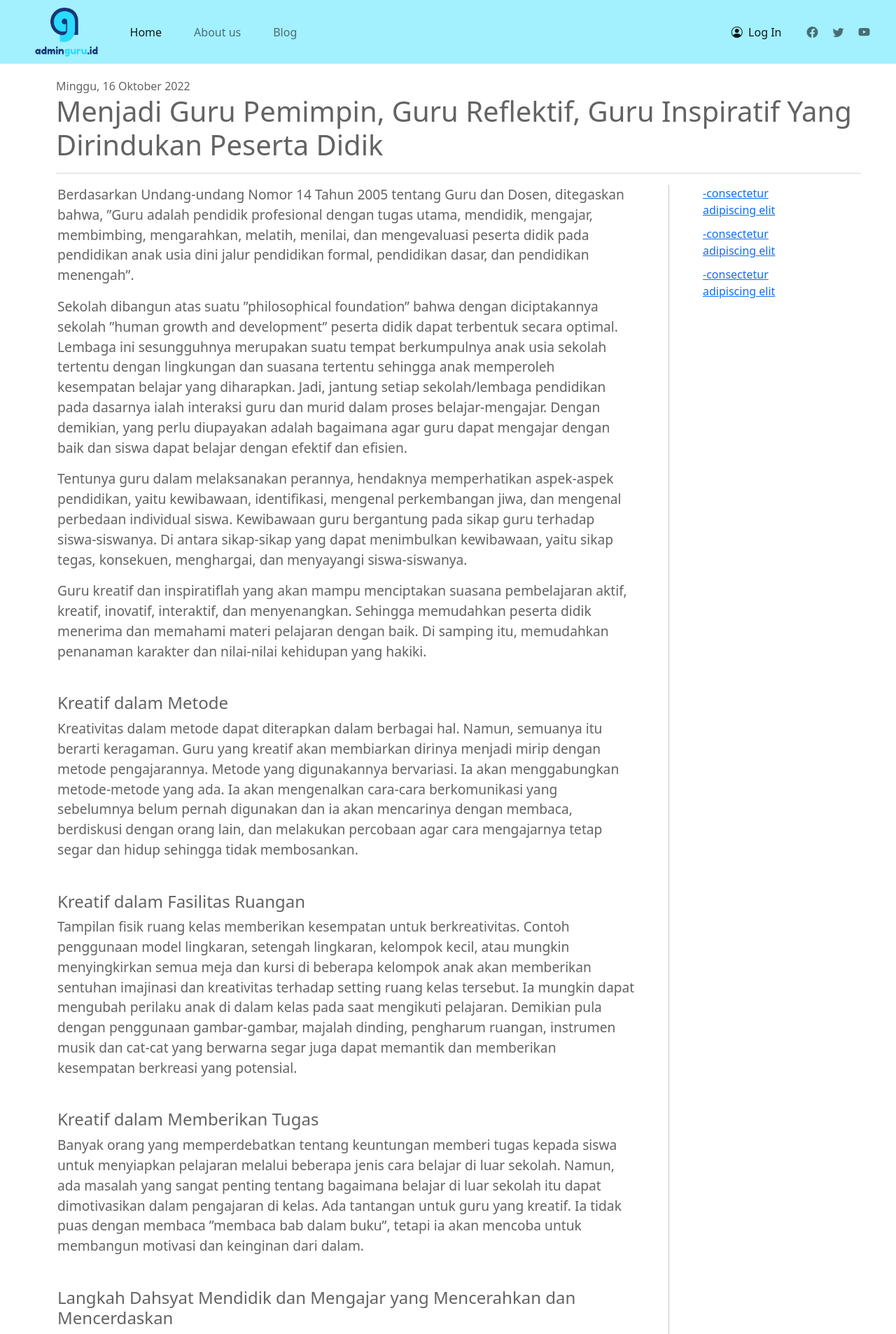
After one commit to fauzanf07/adminGuru, a PHP site: page /adminGuru/blog/artikel-guru-2.php in a window 1280 px wide. The commit adds this page. Shown: the top 1906 px of the page at 70% size. Run offline with PHP 8.4, Linux system fonts and the light colour scheme; some libraries are stand-ins or nearby versions.

Commit message:
add some article blog

```diff
--- /dev/null
+++ b/blog/artikel-guru-2.php
@@ -0,0 +1,140 @@
+<?php
+	session_start();
+
+ ?>
+<!DOCTYPE html>
+<html>
+
+<head>
+	<title>adminguru &centerdot; Blog</title>
+	<link rel="stylesheet" type="text/css" href="../style/blog/style.css">
+	<link rel="icon" type="image/x-icon" href="../images/logo.ico">
+	<link href="https://cdn.jsdelivr.net/npm/bootstrap@5.2.0/dist/css/bootstrap.min.css" rel="stylesheet" integrity="sha384-gH2yIJqKdNHPEq0n4Mqa/HGKIhSkIHeL5AyhkYV8i59U5AR6csBvApHHNl/vI1Bx" crossorigin="anonymous">
+	<link rel="stylesheet" href="https://cdn.jsdelivr.net/npm/bootstrap-icons@1.9.1/font/bootstrap-icons.css">
+	<meta name="viewport" content="width=device-width, initial-scale=0.7">
+	<meta charset="utf-8">
+    <meta name="description" content="Sebuah website yang dapat memudahkan para Pengajar dalam membuat Modul Ajar atau RPP dan memiliki Blog mengenai Pendidikan yang dapat dibaca oleh semua kalangan. Pengajar hanya mengisi sebuah inputan yang diperlukan dan website akan langsung mengkonversi inputan tersebut dalam file Word dan PDF">
+</head>
+
+<body>
+	<div class="nav-parent">
+		<nav class="navbar navbar-expand-lg sticky-top navbar-light">
+			<div class="pink-on-top"></div>
+			<div class="container-fluid">
+				<div class="logo-parent">
+					<div class="logo">
+						<img class="logo-icon" src="../images/logo-removebg-preview.png" alt="logo">
+					</div>
+				</div>
+				<button class="navbar-toggler" type="button" data-bs-toggle="collapse" data-bs-target="#navbarNav" aria-controls="navbarNav" aria-expanded="false" aria-label="Toggle navigation">
+				<span class="navbar-toggler-icon"></span>
+				</button>
+
+                <div class="collapse navbar-collapse navbar-left" id="navbarNav">
+                    <ul class="navbar-nav">
+                        <li class="nav-item">
+                        <a class="nav-link active" aria-current="page" href="#">Home</a>
+                        </li>
+                        <li class="nav-item">
+                        <a class="nav-link" href="#">About us</a>
+                        </li>
+                        <li class="nav-item">
+                        <a class="nav-link" href="#">Blog</a>
+                        </li>
+                    </ul>
+                </div>
+
+				<div class="collapse navbar-collapse navbar-right" id="navbarNav"  >
+					<ul class="navbar-nav mb-2 mb-lg-0 icon-sosmed">
+						<?php
+							if(!isset($_SESSION['nama'])){
+								echo '<li class="nav-text"><a class="nav-link active" href="./login"><i class="bi bi-person-circle"></i>&nbsp;&nbsp;Log In</a></li>';
+							}else{
+								echo '<li class="nav-text"><a class="nav-link active" href="backend/logout/logout.php"><i class="bi bi-person-circle"></i>&nbsp;&nbsp;Log Out</a></li><li class="nav-text"><a class="nav-link active" href="./create-modul-ajar">Create Modul</a></li>';
+							}
+
+						 ?>
+
+						<li class="nav-icon icon-sosmed">
+							<a class="nav-link icon-sosmed" href="#"><i class="bi bi-facebook"></i></a>
+						</li>
+						<li class="nav-icon icon-sosmed">
+							<a class="nav-link icon-sosmed" href="#"><i class="bi bi-twitter"></i></a>
+						</li>
+						<li class="nav-icon icon-sosmed">
+							<a class="nav-link icon-sosmed" href="#"><i class="bi bi-youtube"></i></a>
+						</li>
+					</ul>
+				</div>
+			</div>
+		</nav>
+	</div>
+
+    <div class="row-1">
+        <div class="date">
+            <time datetime="2022-10-16">Minggu, 16 Oktober 2022</time>
+        </div>
+        <div class="blog-title">
+            <h1>Menjadi Guru Pemimpin, Guru Reflektif, Guru Inspiratif Yang Dirindukan Peserta Didik</h1>
+        </div>
+		<hr color="black">
+    </div>
+
+    <div class="row-2">
+        <div class="container">
+            <div class="row g-5">
+                <div class="col col-lg-9 col-content">
+                    <p>Berdasarkan Undang-undang Nomor 14 Tahun 2005 tentang Guru dan Dosen, ditegaskan bahwa, ”Guru adalah pendidik profesional dengan tugas utama, mendidik, mengajar, membimbing, mengarahkan, melatih, menilai, dan mengevaluasi peserta didik pada pendidikan anak usia dini jalur pendidikan formal, pendidikan dasar, dan pendidikan menengah”.</p>
+                    <p>Sekolah dibangun atas suatu ”philosophical foundation” bahwa dengan diciptakannya sekolah ”human growth and development” peserta didik dapat terbentuk secara optimal. Lembaga ini sesungguhnya merupakan suatu tempat berkumpulnya anak usia sekolah tertentu dengan lingkungan dan suasana tertentu sehingga anak memperoleh kesempatan belajar yang diharapkan. Jadi, jantung setiap sekolah/lembaga pendidikan pada dasarnya ialah interaksi guru dan murid dalam proses belajar-mengajar. Dengan demikian, yang perlu diupayakan adalah bagaimana agar guru dapat mengajar dengan baik dan siswa dapat belajar dengan efektif dan efisien.</p>
+                    <p>Tentunya guru dalam melaksanakan perannya, hendaknya memperhatikan aspek-aspek pendidikan, yaitu kewibawaan, identifikasi, mengenal perkembangan jiwa, dan mengenal perbedaan individual siswa. Kewibawaan guru bergantung pada sikap guru terhadap siswa-siswanya. Di antara sikap-sikap yang dapat menimbulkan kewibawaan, yaitu sikap tegas, konsekuen, menghargai, dan menyayangi siswa-siswanya.</p>
+                    <p>Guru kreatif dan inspiratiflah yang akan mampu menciptakan suasana pembelajaran aktif, kreatif, inovatif, interaktif, dan menyenangkan. Sehingga memudahkan peserta didik menerima dan memahami materi pelajaran dengan baik. Di samping itu, memudahkan penanaman karakter dan nilai-nilai kehidupan yang hakiki.</p>
+                    <br>
+                    <h4>Kreatif dalam Metode</h4>
+                    <p>Kreativitas dalam metode dapat diterapkan dalam berbagai hal. Namun, semuanya itu berarti keragaman. Guru yang kreatif akan membiarkan dirinya menjadi mirip dengan metode pengajarannya. Metode yang digunakannya bervariasi. Ia akan menggabungkan metode-metode yang ada. Ia akan mengenalkan cara-cara berkomunikasi yang sebelumnya belum pernah digunakan dan ia akan mencarinya dengan membaca, berdiskusi dengan orang lain, dan melakukan percobaan agar cara mengajarnya tetap segar dan hidup sehingga tidak membosankan.</p>
+                    <br>
+                    <h4>Kreatif dalam Fasilitas Ruangan</h4>
+                    <p>Tampilan fisik ruang kelas memberikan kesempatan untuk berkreativitas. Contoh penggunaan model lingkaran, setengah lingkaran, kelompok kecil, atau mungkin menyingkirkan semua meja dan kursi di beberapa kelompok anak akan memberikan sentuhan imajinasi dan kreativitas terhadap setting ruang kelas tersebut. Ia mungkin dapat mengubah perilaku anak di dalam kelas pada saat mengikuti pelajaran. Demikian pula dengan penggunaan gambar-gambar, majalah dinding, pengharum ruangan, instrumen musik dan cat-cat yang berwarna segar juga dapat memantik dan memberikan kesempatan berkreasi yang potensial.</p>
+                    <br>
+                    <h4>Kreatif dalam Memberikan Tugas</h4>
+                    <p>Banyak orang yang memperdebatkan tentang keuntungan memberi tugas kepada siswa untuk menyiapkan pelajaran melalui beberapa jenis cara belajar di luar sekolah. Namun, ada masalah yang sangat penting tentang bagaimana belajar di luar sekolah itu dapat dimotivasikan dalam pengajaran di kelas. Ada tantangan untuk guru yang kreatif. Ia tidak puas dengan membaca ”membaca bab dalam buku”, tetapi ia akan mencoba untuk membangun motivasi dan keinginan dari dalam.</p>
+                    <br>
+                    <h4>Langkah Dahsyat Mendidik dan Mengajar yang Mencerahkan dan Mencerdaskan</h4>
+                    <p>Cara mengajar yang membosankan dinilai sebagai kendala yang sering tidak teratasi, cenderung diabaikan begitu saja. Hal ini akan berdampak pada materi-materi yang akan disajikan. Guru seolah kehilangan gairah untuk melejitkan potensi-potensi dirinya. Hasil pengamatan menunjukkan bahwa masih banyak guru yang mempertahankan metode konvensional/tradisional ketika mengajar, sehingga potensi siswa kurang tergali dan terasah. Berikut langkah-langkah dahsyat yang menurut pengalaman penulis bisa mengatasi rasa bosan dalam mengajar yang akan mengasah dan melejitkan potensi dan kreativitas siswa:</p>
+                    <p>1.	Pahami bahwa menjadu guru itu adalah panggilan nurani</p>
+                    <p>2.	Pahami bahwa mengajar adalah ibadah</p>
+                    <p>3.	Membuat visi dan misi yang jelas</p>
+                    <p>4.	Bergaul dengan siswa itu menyenangkan</p>
+                    <br>
+                    <h4>Menjadi Guru adalah Panggilan Nurani</h4>
+                    <p>Seseorang yang menjadi guru karena dorongan hatinya berarti dia memiliki perasaan dan naluri untuk berpartisipasi aktif memperbaiki dan memperbaharui dunia pendidikan. Ia turut menyumbangkan tenaga dan pikirannya karena tergugah melihat ketidakberesan pondasi sistem pendidikan yang cenderung tunamakna. Sesuatu yang diawali itikad baik menyiratkan sikap tulus, mantap, dan teguh pada tujuan dan harapan yang akan diraih. Jauhi sikap suka menyakiti orang lain, tetapi mendekati sikap menyehatkan dan menyembuhkan orang lain.</p>
+                    <br>
+                    <h4>Mengajar adalah Ibadah</h4>
+                    <p>Ketika mengajar, seorang guru harus memberikan pemahaman religius kepada anak didiknya. Guru adalah sosok pertama yang akan ditiru oleh siswanya. Pengalaman gurulah yang akan menambah wawasan mengenai konsep religius siswa. Ia dapat menyisipkan pemahaman nilai-nilai ibadah kepada anak didiknya.</p>
+                    <br>
+                    <h4>Membuat Visi dan Misi yang Jelas</h4>
+                    <p>Sebelum mengajar, guru yang baik telah terlebih dahulu mempersiapkan diri dengan sejumlah pengetahuan dan metode yang menunjang. Tujuannya, agar transfer atau peralihan pengetahuan dari guru kepada siswanya berjalan dengan baik, berkesan, bermakna, dan berbobot.</p>
+                    <p>Visi dan misi apa gerangan yang harus guru lakukan agar terhindar dari perasaan bosan dalam mengajar di kelas atau di luar kelas. Beradptasilah dengan kalimat motivasi dan komitmen berikut!</p>
+                    <p>1.	Mengajar hari ini, aku harus memberi sesuatu yang berarti untuk siswa. Aku harus membuat anak-anak didikku senang dengan cara mengajarku dan wawasan yang aku berikan. Kemudian, mereka pulang dengan perasaan senang dan bahagia.</p>
+                    <p>2.	Seandainya aku marah karena ulah siswaku, tahanlah dahulu kemarahanku. Biarkan rasa tenang menyelimutiku, dekati siswaku dan berilah kesan yang menyenangkan.</p>
+                    <p>3.	Apabila aku harus mengoreksi kelalaian siswa-siswaku, di hadapan anak didikku juga, aku berikan koreksi sekaligus pujian di belakangnya. Dll</p>
+                    <br>
+                    <h4>Bergaul dengan Siswa itu Menyenangkan</h4>
+                    <p>Bergaul dengan siswa sangatlah penting. Dalam proses mengajar, guru tidak hanya berorientasi pada kecakapan-kecakapan yang berdimensi kognitif, afektif, dan psikomotorik. Pada prinsipnya mengajar berarti proses perbuatan seorang guru yang membuat siswa belajar (Tiana Juliansyah, 2010). Jadi di mata siswa, guru yang pandai bergaul adalah guru yang dianggap sebagai sosok berjiwa muda. Guru tersebut mempunyai kemauan untuk menyelami keadaan siswa secara rohani. Anak didik pun merasa bahwa gurunya bukan mencari muka tetapi, seorang sahabat yang baik. Siswa ingin sekali mendapatkan pengertian dari guru. Keluh kesah mereka dapat didiskusikan bersama sang guru.</p>
+                    <p>Demikian sekelumit curah pikir semoga menambah khasanah dan wawasan seputar pendidikan dan pembelajaran, bukan saja pada ranah kognitif, afektif, tetapi juga ranah psikomotorik. Keterpaduan ketiga ranah tersebut diharapkan melahirkan siswa yang unggul dan berprestasi baik pada bidang akademik maupun nonakademik.</p>
+                    <p>Harapan di atas akan terwujud dari tangan-tangan guru yang kreatif, inspiratif yang akan mampu menggugah, menginspirasi, dan mencerahkan siswa-siswanya, untuk diaplikasikan dalam konteks kehidupan nyata. Tuntutan untuk menjadi guru kreatif dan inspiratif saat ini tampaknya sudah menjadi suatu keniscayaan. Sehingga diharapkan kepada sahabat-sahabat guru agar senantiasa meningkatkan kompetensi, profesionalitas, dan kreativitas untuk perbaikan mutu layanan pendidikan anak bangsa kini dan esok, sehingga akan terbentuk guru pemimpin yang reflektif dan kreatif yang senantiasa menjadi agen pembelajaran yang dirindukan oleh peserta didiknya.</p>
+				</div>
+				<div class="col-md-auto">
+      				<div class="vertical-line"></div>
+    			</div>
+				<div class="col col-lg-2">
+					<a class="table-of-contents" href="#">-consectetur adipiscing elit</a>
+					<a class="table-of-contents" href="#">-consectetur adipiscing elit</a>
+					<a class="table-of-contents" href="#">-consectetur adipiscing elit</a>
+				</div>
+            </div>
+        </div>
+    </div>
+
+</body>
+
+</html>
--- a/style/blog/style.css
+++ b/style/blog/style.css
@@ -99,6 +99,12 @@ nav{
 	font-size: smaller;
 }
 
+.artikel-guru-gambar-1 img{
+	width: 65%;
+	height: auto;
+	margin-bottom: 20px;
+}
+
 .daftar-pustaka{
 	overflow-x: hidden;
 }
```
Also changed, not shown: blog/apresiasi.php (added, +117 -0 lines), blog/artikel-guru-3.php (added, +126 -0 lines), blog/artikel-guru.php (added, +138 -0 lines), images/artikel-guru-1.PNG (added), images/artikel-guru-3-2.PNG (added), images/artikel-guru-3.PNG (added).
